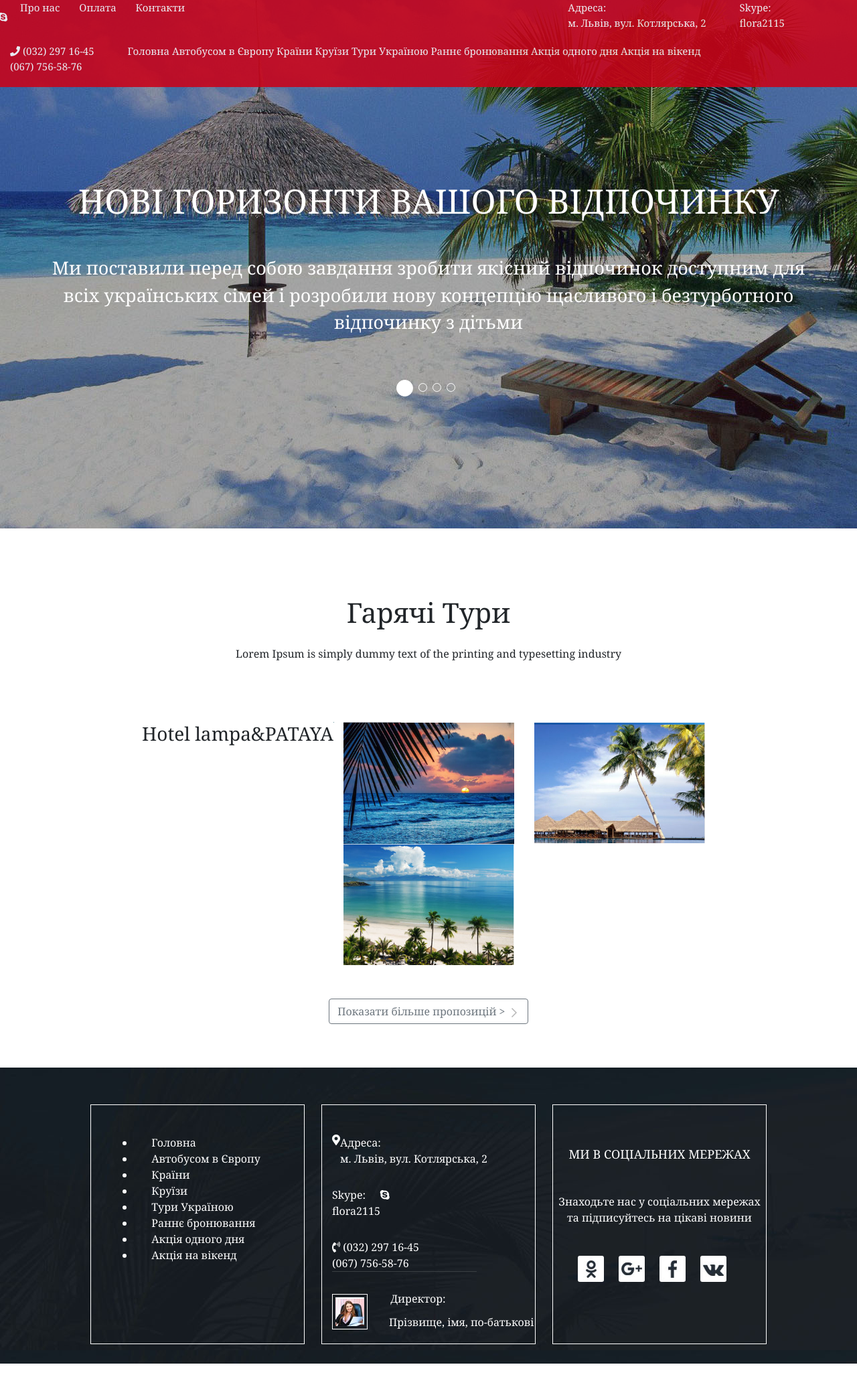
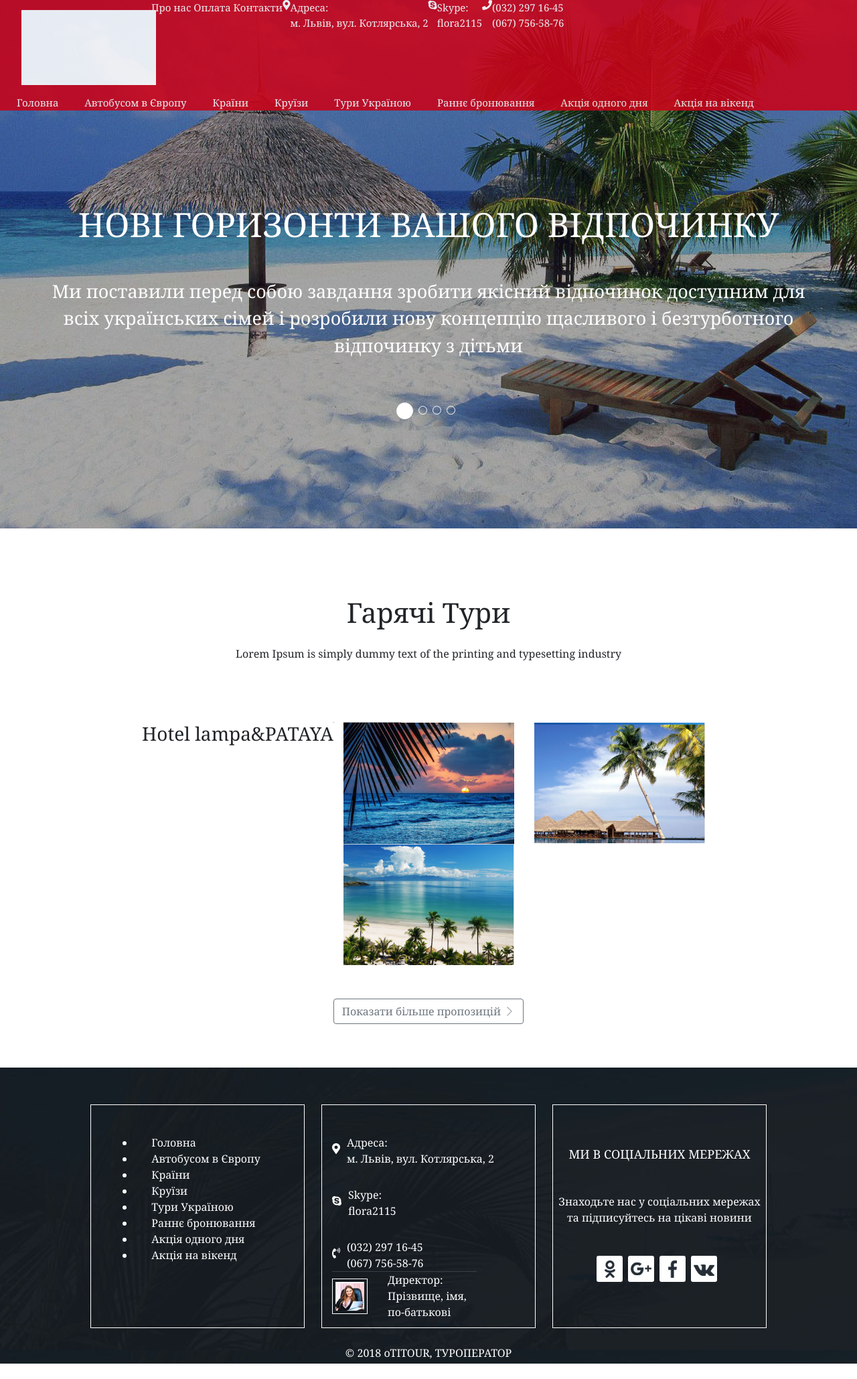
Before and after one commit to MatviyRoman/Travel-Agency, a plain HTML site: page index.html in a window 1280 px wide. Shown: the whole page at 67% size. Drawn offline with nearby package versions, Linux system fonts and the light colour scheme.

Commit message:
Add files via upload

```diff
--- a/index.html
+++ b/index.html
@@ -14,36 +14,36 @@
   			<div class="container-fluid">
   				<div class="row justify-content-center">
   					<nav class="col-md-12">
-  						<!-- <div class="d-flex align-items-stretch">
-  							<img src="img/logo.jpg" class="offset-1 img-fluid" alt="">
-  						</div> -->
-  						<div class="link col-md-8 float-left">
+  						<div id="logo" class="float-left">
+  							<img src="img/logo.jpg" class="offset-1 img-fluid" alt="logo">
+  						</div>
+  						<div class="header-link float-left">
+  							<div class="link float-left">
 	  							<a href="#">Про нас</a>
 	  							<a href="#">Оплата</a>
 	  							<a href="#">Контакти</a>
 	  						</div>
-  						<div class="contact">
+  							<i class="fas fa-map-marker-alt float-left"></i>
   							<div class="address float-left">
   								Адреса:
 								<div class="w-100"></div>
 								м. Львів, вул. Котлярська, 2
   							</div>
+  							<i class="fab fa-skype float-left"></i>
   							<div class="skype float-left">
-  								<i class="fab fa-skype"></i>
 								Skype:
 								<div class="w-100"></div>
 								flora2115
   							</div>
+  							<i class="fas fa-phone float-left"></i>
 							<div class="phone float-left">
-								<i class="fas fa-phone"></i>
 								(032) 297 16-45
 								<div class="w-100"></div>
 								(067) 756-58-76
 							</div>
-							<div class="w-100"></div>
 	  					</div>
 						<div class="w-100"></div>
-						<div class="menu">
+						<div class="footer-link float-left">
 							<a href="#">Головна</a>
 		  					<a href="#">Автобусом в Європу</a>
 		  					<a href="#">Країни</a>
@@ -103,8 +103,43 @@
   						<img src="img/pic-4.jpg" class="img-fluid" alt="pic-4">
   					</div>
   					<div class="w-100"></div>
+
+					<!-- <div class="content-1">
+						<div class="normal-1 col-3" id="settings">
+	  						<div class="top">
+	  							<img src="./img/star.png" alt="star">
+	  							<img src="./img/star.png" alt="star">
+	  							<img src="./img/star.png" alt="star">
+	  							<img src="./img/star.png" alt="star">
+	  							<img src="./img/star.png" alt="star">
+	  						</div>
+	  					</div>
+	  					<div class="w-100"></div>
+	  					<div class="description">
+	  						<h3>Hotel lampa&PATAYA</h3>
+	  					</div>
+	  					<div class="normal-2 col-3">
+	  						<img src="img/pic-2.jpg" class="img-fluid" alt="pic-2">
+	  					</div>
+	  					<div class="normal-3 col-3">
+	  						<img src="img/pic-3.jpg" class="img-fluid" alt="pic-3">
+	  					</div>
+	  					<div class="normal-4 col-3">
+	  						<img src="img/pic-4.jpg" class="img-fluid" alt="pic-4">
+	  					</div>
+	  					<div class="w-100"></div>
+					</div>
+
+					<div class="content-2">
+
+					</div>
+
+					<div class="content-3">
+
+					</div> -->
+
   					<button type="button" class="btn btn-outline-secondary">
-  						Показати більше пропозицій >
+  						Показати більше пропозицій
   						<img src="./img/arrow.png" alt="arrow">
   					</button>
   				</div>
@@ -132,15 +167,15 @@
   					<div class="contact col-12 col-sm-12 col-md-3">
   						<div class="container">
   							<div class="row justify-content-left">
-  								<i class="fas fa-map-marker-alt"></i>
-  								<div class="address">
+  								<i class="fas fa-map-marker-alt float-left"></i>
+  								<div class="address float-left">
 		  							Адреса:
 		  							<div class="w-100"></div>
 									м. Львів, вул. Котлярська, 2
 		  						</div>
 		  						<div class="w-100"></div>
 		  						<div class="skype float-left">
-		  							<i class="fab fa-skype"></i>
+		  							<i class="fab fa-skype float-left"></i>
 		  							<span class="float-left">
 			  							Skype:
 			  							<div class="w-100"></div>
@@ -148,18 +183,18 @@
 		  							</span>
 		  						</div>
 		  						<div class="w-100"></div>
-		  						<div class="phone">
 								<i class="fas fa-phone-volume"></i>
+		  						<div class="phone float-left">
 		  							(032) 297 16-45
 		  							<div class="w-100"></div>
 		  							(067) 756-58-76
 		  						</div>
 		  						<div class="w-100"></div>
 		  						<div class="director">
-		  							<img src="img/Director.jpg" alt="Director">
-		  							<span class="work">Директор:</span>
+		  							<img src="img/Director.jpg" class="float-left" alt="Director">
+		  							<div class="work float-left">Директор:</div>
 		  							<div class="w-100"></div>
-		  							<span class="name">Прізвище, імя, по-батькові</span>
+		  							<div class="name">Прізвище, імя, по-батькові</div>
 		  						</div>
   							</div>
   						</div>
@@ -172,10 +207,12 @@
 	  						<div class="w-100"></div>
 	  						<span>Знаходьте нас у соціальних мережах та підписуйтесь на цікаві новини</span>
 	  						<div class="w-100"></div>
+	  						<div class="row justify-content-between">
 	  							<a href="#"><img src="img/icon-Ok.jpg" alt="ok icon"></a>
 		  						<a href="#"><img src="img/icon-G.jpg" alt="g icon"></a>
 		  						<a href="#"><img src="img/icon-F.jpg" alt="f icon"></a>
 		  						<a href="#"><img src="img/icon-Vk.jpg" alt="vk icon"></a>
+	  						</div>
 						</div>
   					</div>
   					<div class="w-100"></div>
--- a/main.js
+++ b/main.js
@@ -4,9 +4,11 @@ $(window).on('load', function(){
 	})
 	$('#2').click( function(){
 		$('header').css('background', 'url(./img/img.jpg)');
+		$('header').css('background-position', 'center');
 	})
 	$('#3').click( function(){
 		$('header').css('background', 'url(./img/img1.jpg)');
+		$('header').css('background-position', 'center');
 	})
 	$('#4').click( function(){
 		$('header').css('background', 'url(./img/img.jpg)');
--- a/style.css
+++ b/style.css
@@ -27,11 +27,14 @@ header nav {
 	margin-bottom: 140px;
 }
 
-header nav img {
+header nav #logo {
 	margin-top: 15px;
+	margin-bottom: 15px;
+	margin-right: 10px;
 }
 
-header nav .link a {
+header nav .footer-link a {
+	margin-left: 10px;
 	margin-right: 25px;
 }
 
@@ -124,6 +127,11 @@ header .circle:hover {
 	margin-bottom: 65px;
 }
 
+.content button img {
+	position: relative;
+	top: -2px;
+}
+
 footer {
 	background: url(./img/footer-img.jpg);
 	background-size: auto 100% 100%;
@@ -155,6 +163,13 @@ footer .contact {
 	margin-right: 25px;
 }
 
+footer .contact .fab,
+footer .contact .fas {
+	position: relative;
+	top: 13px;
+	margin-right: 10px;
+}
+
 footer .contact .address {
 	font-size: 16px;
 	margin-bottom: 30px;
@@ -172,7 +187,7 @@ footer .contact .director {
 
 footer .contact .director img {
     position: relative;
-    top: 33px;
+    top: 10px;
     border: 1px solid #fff;
     padding: 4px;
     margin-bottom: 30px;
@@ -201,7 +216,7 @@ footer .social img {
 	border-radius: 3px;
 	margin-top: 45px;
 	margin-bottom: 55px;
-	margin-right: 22px;
+	margin-right: 8px;
 }
 
 footer .copyright {
```
Lines whose indentation alone changed are shown as unchanged.
